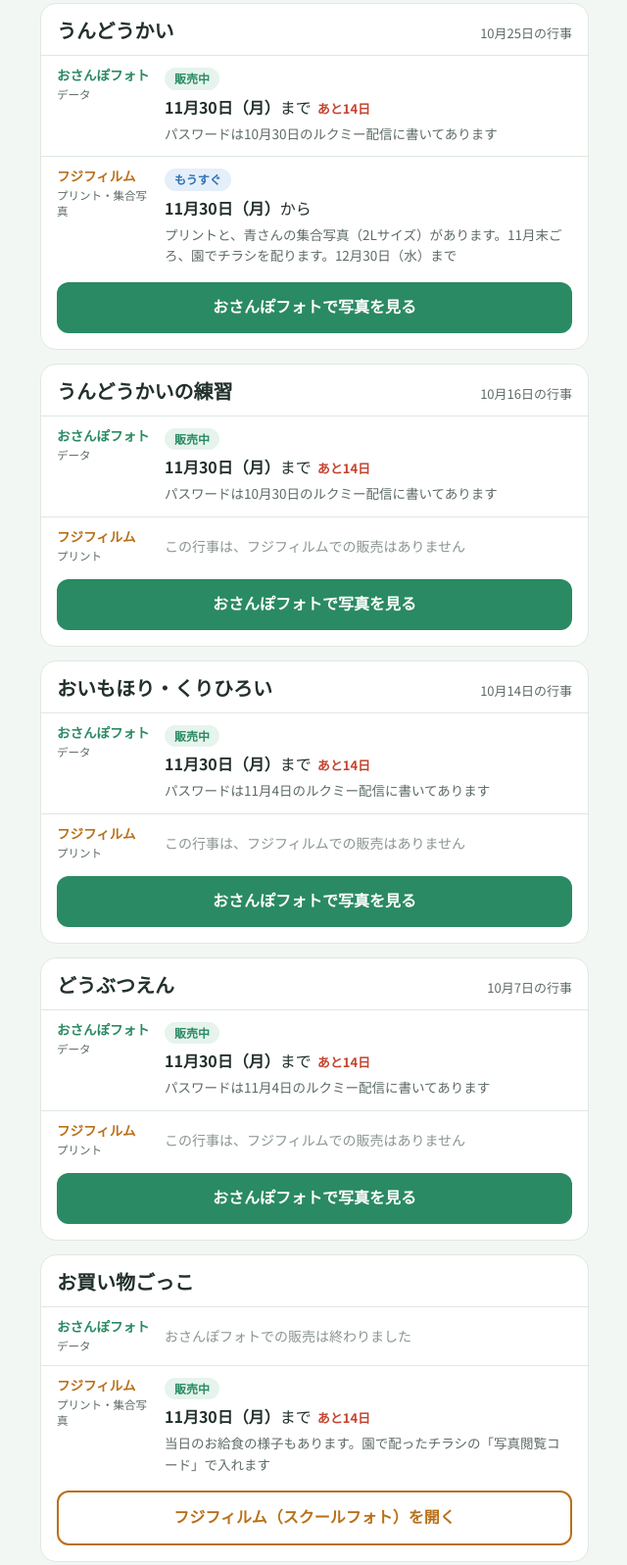
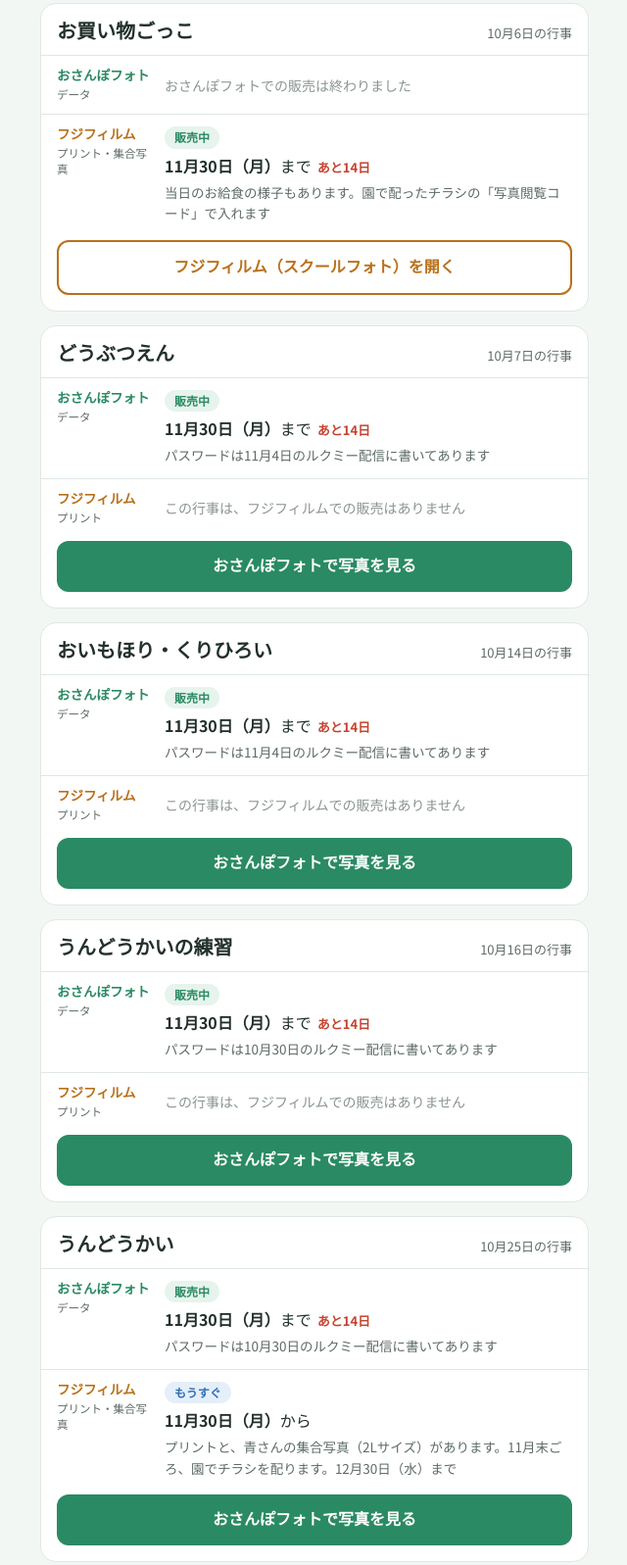
Before and after one commit to osanpophoto-store/gallery, a plain HTML site: page annai.html in a window 1280 px wide. Shown: the part 599-2196 px from the top of the page at 98% size, without its empty margins (319-959 px from the left). Drawn offline with Linux system fonts and the light colour scheme; a web font is replaced by a local one.

Commit message:
annai.html: list events oldest first

```diff
--- a/annai.html
+++ b/annai.html
@@ -113,7 +113,7 @@ var NOTICES = [
   {title:'園外保育（交通公園）の写真販売を延期します', body:'11月18日（水）から販売する予定でしたが、公開を延期します。新しい公開日が決まりましたら、ルクミーでお知らせします。お待たせして申し訳ありません。', date:'2026-11-17', until:'2026-12-13'}
 ];
 var EVENTS = [
-  {name:'お買い物ごっこ', own:{ended:true}, fuji:{flyer:'', from:'2026-10-30', until:'2026-11-30', plan:false, note:'当日のお給食の様子もあります'}},
+  {name:'お買い物ごっこ', shot:'2026-10-06', own:{ended:true}, fuji:{flyer:'', from:'2026-10-30', until:'2026-11-30', plan:false, note:'当日のお給食の様子もあります'}},
   {name:'うんどうかい', shot:'2026-10-25', own:{from:'2026-10-30', until:'2026-11-30', pw:'10月30日'}, fuji:{flyer:'11月末ごろ', from:'2026-11-30', until:'2026-12-30', plan:false, note:'プリントと、青さんの集合写真（2Lサイズ）があります'}},
   {name:'うんどうかいの練習', shot:'2026-10-16', own:{from:'2026-10-30', until:'2026-11-30', pw:'10月30日'}, fuji:null},
   {name:'おいもほり・くりひろい', shot:'2026-10-14', own:{from:'2026-11-04', until:'2026-11-30', pw:'11月4日'}, fuji:null},
@@ -156,11 +156,8 @@ function pending(e){ return !!(e.own.pending || (e.fuji && e.fuji.pending)); }
 function lastDay(e){ return lanes(e).map(function(x){ return x.until; }).sort().pop() || '2999-12-31'; }
 function nextEnd(e){ var a = lanes(e).filter(function(x){ var s = state(x.from, x.until); return s.k === 'on' || s.k === 'hurry'; }).map(function(x){ return x.until; }).sort(); return a.length ? a[0] : null; }
 var show = EVENTS.filter(function(e){ return d(lastDay(e)) >= today; });
-// 買える行事を先に、その中では締切が近い順。これから始まる行事は後ろ
-show.sort(function(a, b){
-  var na = nextEnd(a), nb = nextEnd(b);
-  return (na ? 0 : 1) - (nb ? 0 : 1) || d(na || lastDay(a)) - d(nb || lastDay(b)) || (a.own.ended ? 1 : 0) - (b.own.ended ? 1 : 0);
-});
+// 行事の日が古い順にならべる
+show.sort(function(a, b){ return d(a.shot || '2999-12-31') - d(b.shot || '2999-12-31'); });
 document.getElementById('list').innerHTML = show.map(function(e){
   var s = (e.own.ended || e.own.pending) ? {k:'off'} : state(e.own.from, e.own.until), sh = e.shot ? d(e.shot) : null;
   var btn = s.k === 'soon' ? '<span class="btn wait">' + fmt(e.own.from) + (e.own.time ? ' ' + e.own.time : '') + 'に開きます</span>'
```
